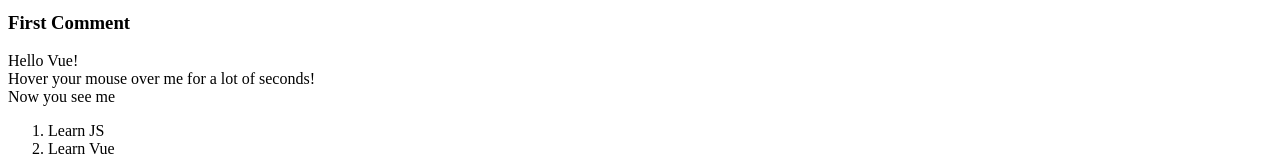
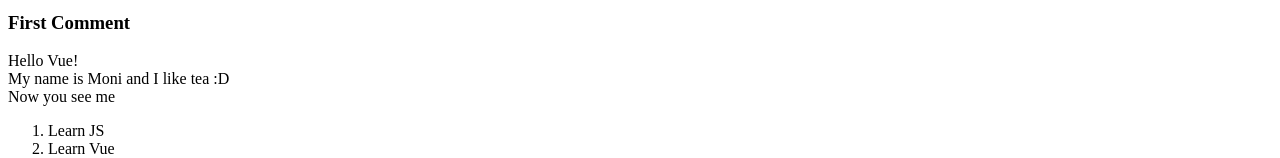
Before and after one commit to rvikwd3/rvikwd3.github.io, a plain HTML site: page index.html in a window 1280 px wide. Shown: the part 175-333 px from the top of the page. Drawn offline with nearby package versions, Linux system fonts and the light colour scheme.

Commit message:
moni likes tea

```diff
--- a/index.html
+++ b/index.html
@@ -21,7 +21,7 @@
 
         <div id="hover">
             <span v-bind:title="message">
-                Hover your mouse over me for a lot of seconds!
+                My name is Moni and I like tea :D
             </span>
         </div>
 
```
